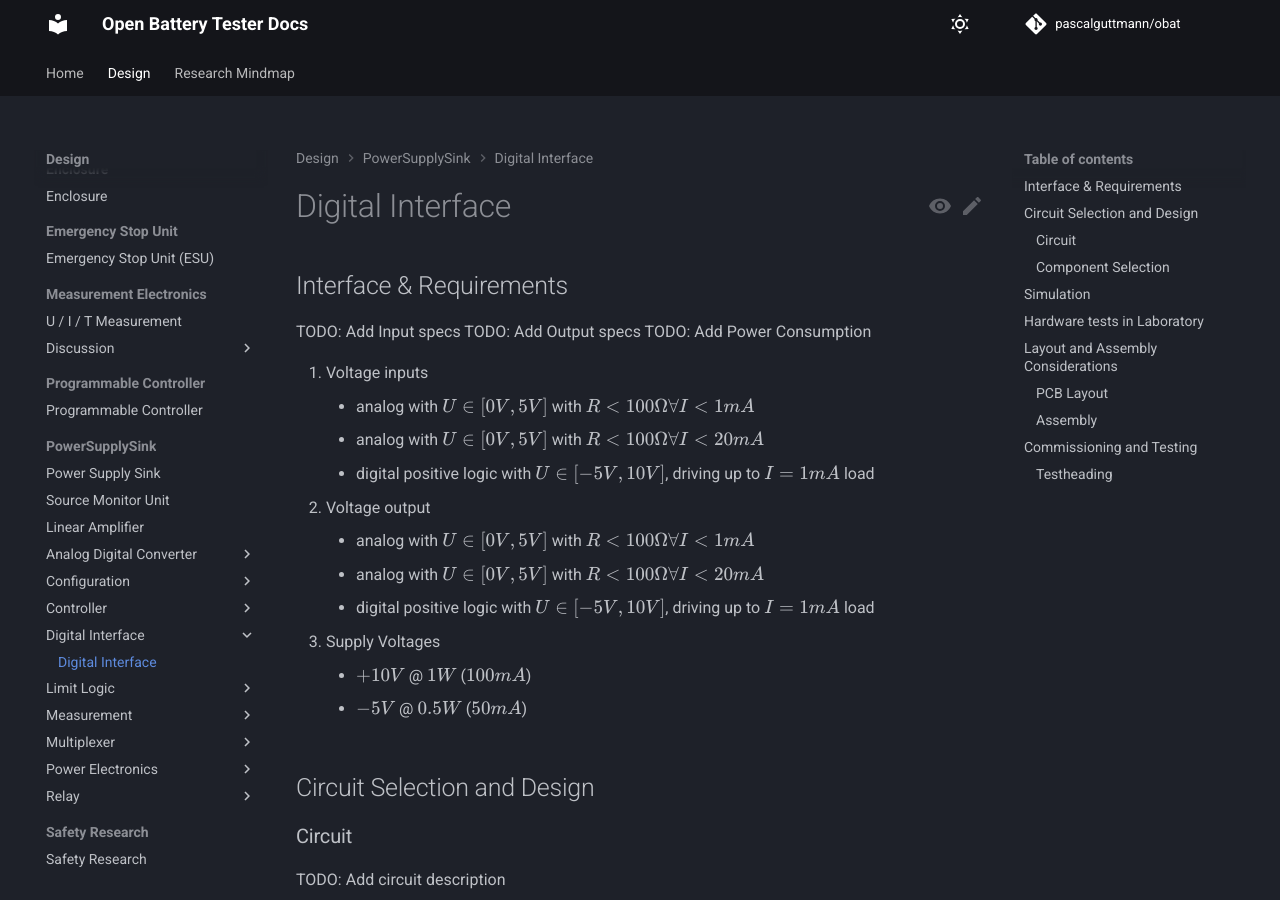
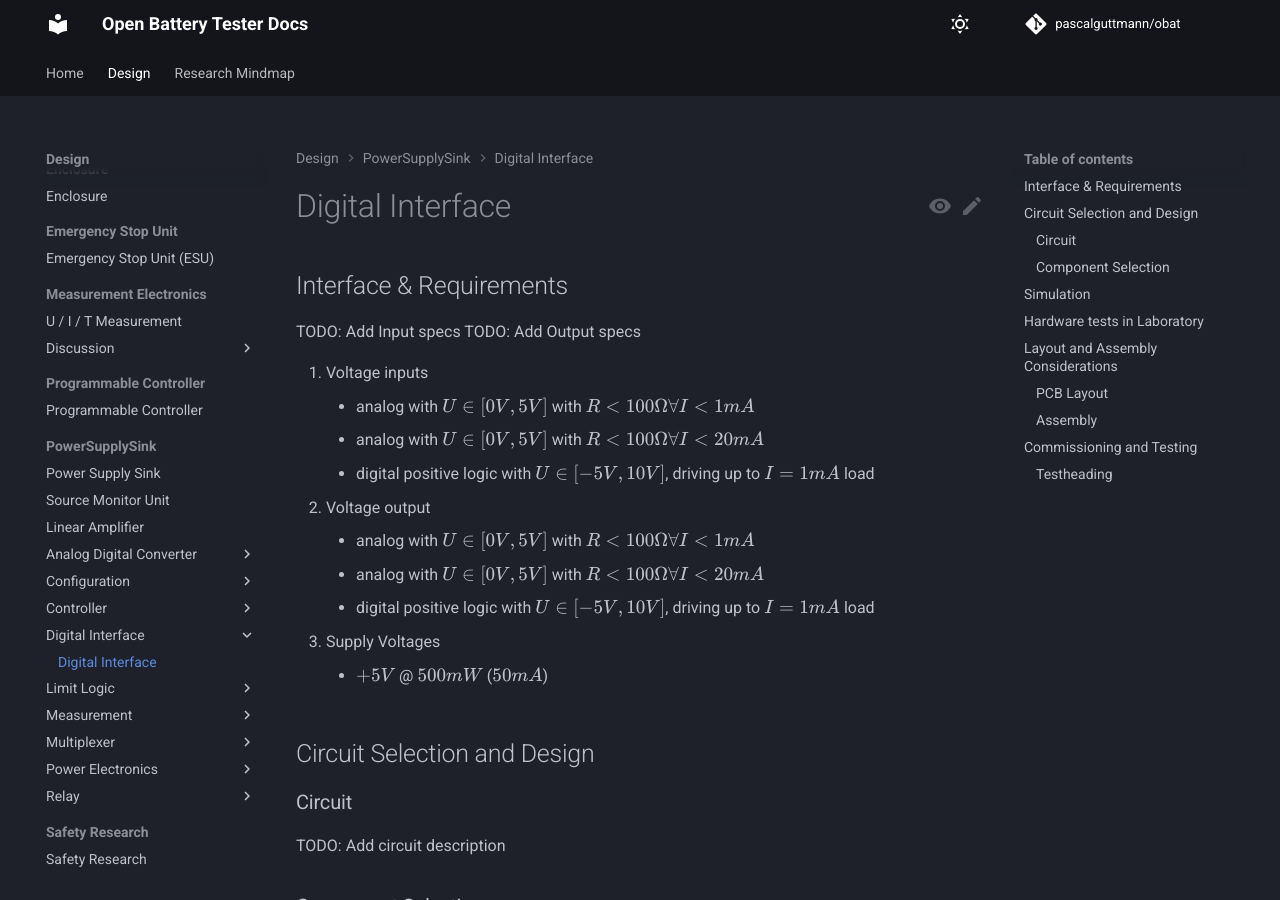
Before and after one commit to pascalguttmann/obat, an MkDocs documentation site: the page built from docs/design/pss/digital-interface/digital-interface.md, in a window 1280 px wide and 900 px high. Built offline with MkDocs 1.6.1 and Material for MkDocs 9.7.7, drawn with Linux system fonts in a browser that asks for light colours; comment, search, counter and statistics services are not loaded.

Commit message:
add digital-interface power specification

```diff
--- a/docs/design/pss/digital-interface/digital-interface.md
+++ b/docs/design/pss/digital-interface/digital-interface.md
@@ -4,7 +4,6 @@
 
 TODO: Add Input specs
 TODO: Add Output specs
-TODO: Add Power Consumption
 
 1. Voltage inputs
     - analog with $U \in [0V, 5V]$ with $R < 100 \Omega \forall I < 1mA$
@@ -17,8 +16,7 @@ TODO: Add Power Consumption
     - digital positive logic with $U \in [-5V, 10V]$, driving up to $I = 1 mA$
     load
 3. Supply Voltages
-    - $+10V$ @ $1W$ ($100mA$)
-    - $-5V$ @ $0.5W$ ($50mA$)
+    - $+5V$ @ $500mW$ ($50mA$)
 
 ## Circuit Selection and Design
 
```
